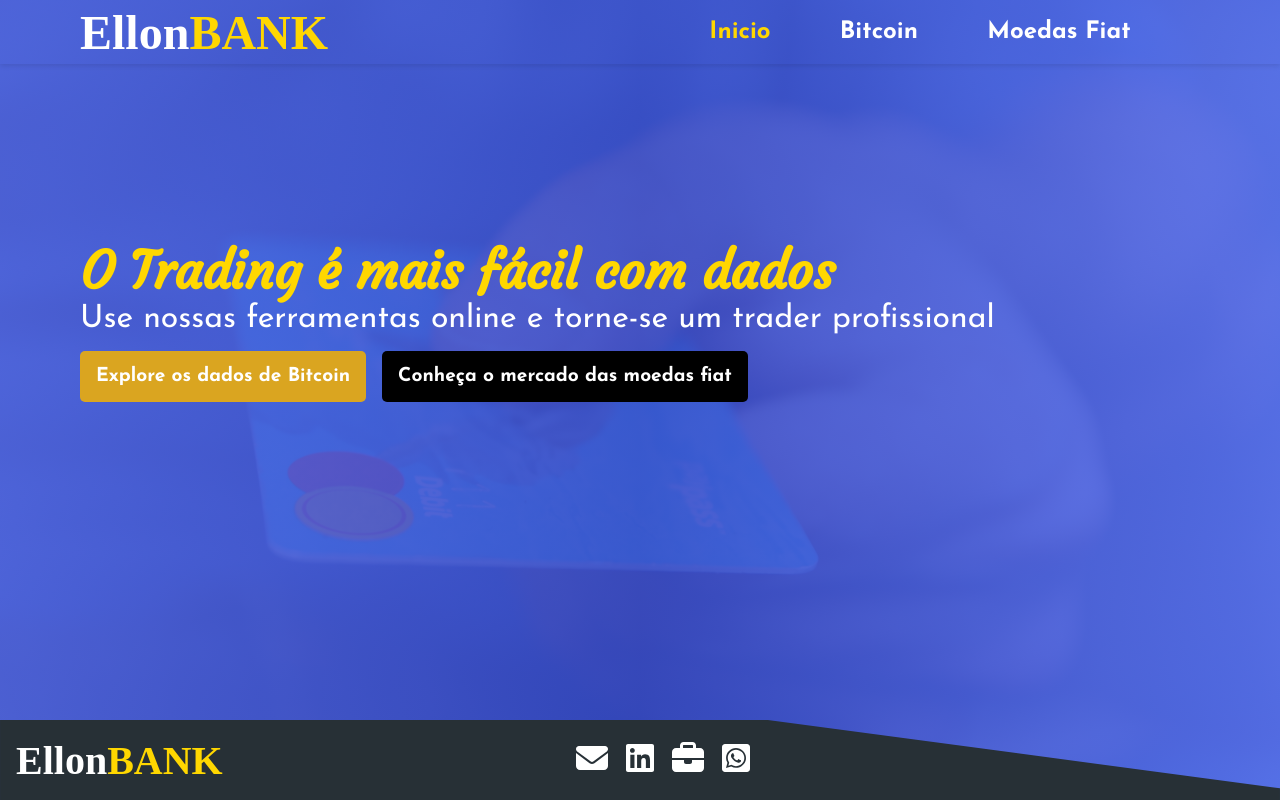
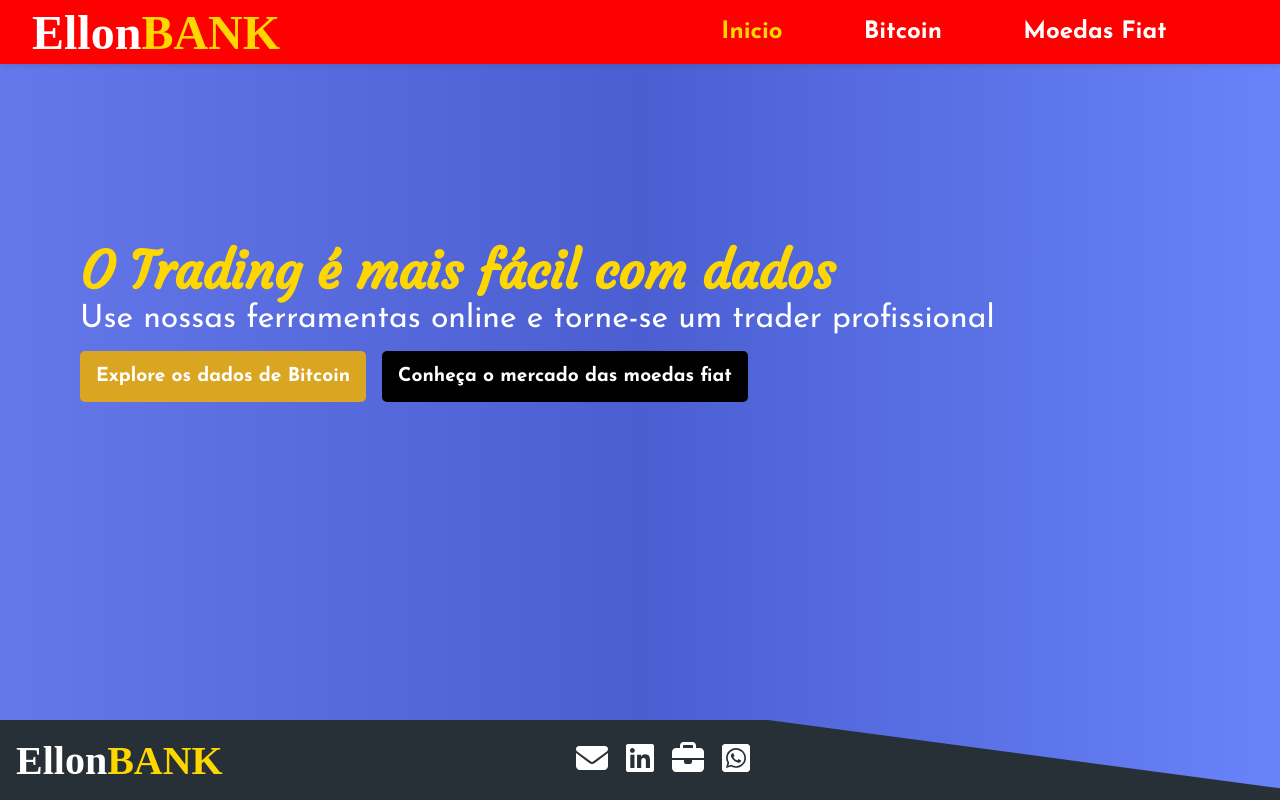
Before and after one commit to Carlitonchin/ellon, a Next.js app: page / in a window 1280 px wide. Built offline with nearby package versions, Linux system fonts and the light colour scheme; a web font is replaced by a local one.

Commit message:
remove image from background and make padding smaller

```diff
--- a/styles/globals.css
+++ b/styles/globals.css
@@ -14,11 +14,16 @@
   margin: 0;
 }
 
+html{
+  font-size: 100%;
+}
+
 body {
-  max-width: 100vw;
+  max-width: 100%;
+  width: 100%;
   min-height: 100vh;
   overflow-x: hidden;
-  background: linear-gradient(to right, #5268e8e4, #374dcce6, #5875f9e6), url("../public/images/bank.jpg");
+  background: linear-gradient(to right, #5268e8e4, #374dcce6, #5875f9e6)/*, url("../public/images/bank.jpg")*/;
   background-repeat: no-repeat;
   background-position: center;
   background-size: cover;
--- a/styles/header.css
+++ b/styles/header.css
@@ -1,6 +1,8 @@
 header{
 
 box-shadow: 0 2px 5px rgba(0, 0, 0, 0.1);
+background-color: red;
+width: 100%;
 }
 
 nav{
@@ -17,8 +19,7 @@ nav{
 
 @media only screen and (max-width: 1500px) {
     nav{
-        padding-left: 5rem;
-        padding-right: 5rem;
+        padding: 2rem;
     }
   }
 
```
